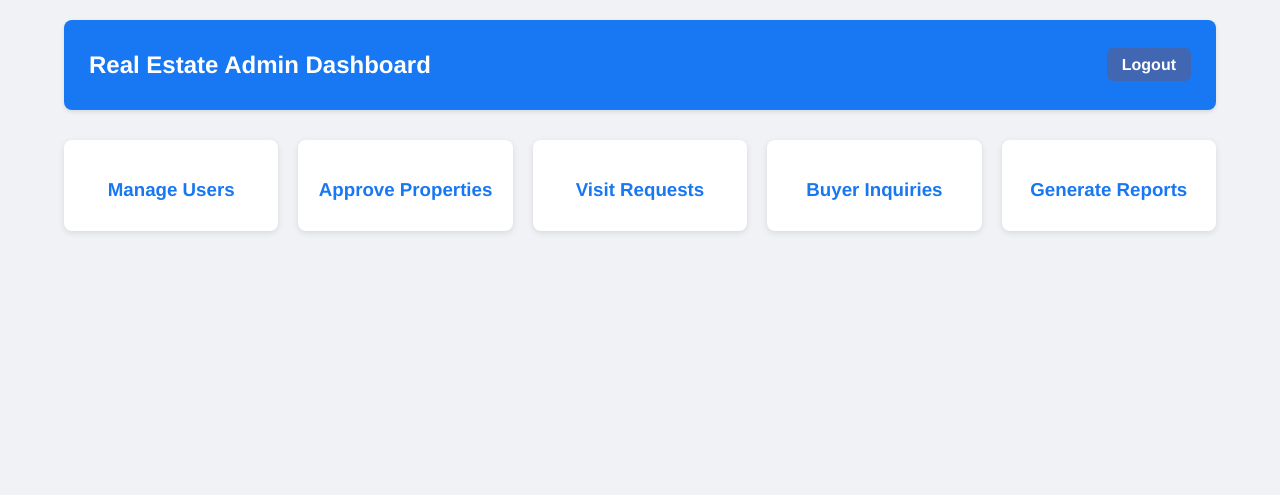
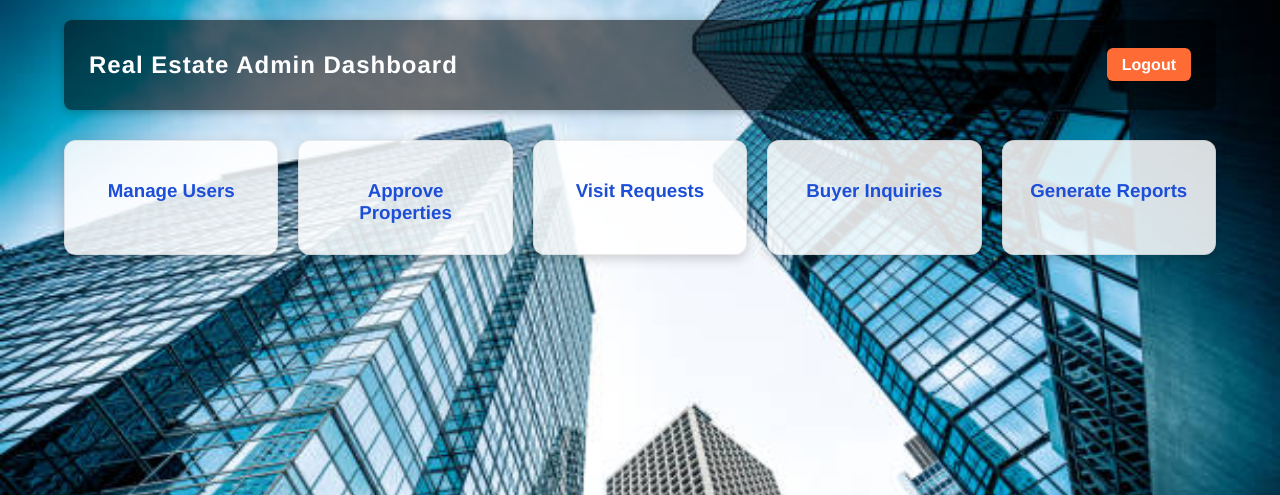
Before and after one commit to mustafatausif2002/WT_Fall_25-26, a PHP site: page /html/dashboard.html in a window 1280 px wide. Shown: the top 495 px of the page. Run offline with PHP 8.4, Linux system fonts and the light colour scheme.

Commit message:
add bg image in dashboard

```diff
--- a/Project/Admin/css/dashboard.css
+++ b/Project/Admin/css/admindashboard.css
@@ -1,8 +1,10 @@
 body {
     font-family: Helvetica, Arial, sans-serif;
-    background-color: #f0f2f5;
     margin: 0;
     padding: 0;
+    background: url('../images/dashboard.jpg') no-repeat center center fixed;
+    background-size: cover;
+    color: #111;
 }
 
 .dashboard-container {
@@ -14,24 +16,30 @@ header {
     display: flex;
     justify-content: space-between;
     align-items: center;
-    background-color: #1877f2;
+    background: rgba(0, 0, 0, 0.55);
     color: white;
     padding: 15px 25px;
     border-radius: 8px;
-    box-shadow: 0 2px 4px rgba(0,0,0,0.1);
+    box-shadow: 0 2px 8px rgba(0,0,0,0.25);
 }
 
 header h1 {
     font-size: 24px;
+    letter-spacing: 1px;
 }
 
 header .logout a {
     text-decoration: none;
     color: white;
-    background-color: #4267b2;
+    background-color: #ff6b35;
     padding: 8px 15px;
     border-radius: 6px;
     font-weight: bold;
+    transition: 0.3s ease;
+}
+
+header .logout a:hover {
+    background-color: #ff8a5a;
 }
 
 .cards {
@@ -43,17 +51,23 @@ header .logout a {
 
 .card {
     display: block;
-    background-color: white;
-    border-radius: 8px;
+    background: rgba(255, 255, 255, 0.85);
+    border-radius: 12px;
     padding: 20px;
     text-align: center;
     text-decoration: none;
     color: #050505;
-    box-shadow: 0 2px 6px rgba(0,0,0,0.1);
+    box-shadow: 0 4px 12px rgba(0,0,0,0.18);
     transition: all 0.3s ease;
+    border: 1px solid rgba(0,0,0,0.08);
+}
+
+.card:hover {
+    transform: translateY(-5px);
+    box-shadow: 0 6px 18px rgba(0,0,0,0.25);
 }
 
 .card h3 {
     margin-bottom: 10px;
-    color: #1877f2;
+    color: #1d4ed8;
 }
--- a/Project/Admin/html/dashboard.html
+++ b/Project/Admin/html/dashboard.html
@@ -3,7 +3,7 @@
 <head>
     <meta charset="UTF-8">
     <title>Admin Dashboard</title>
-    <link rel="stylesheet" href="../css/dashboard.css">
+    <link rel="stylesheet" href="../css/admindashboard.css">
 </head>
 <body>
 
```
Also changed, not shown: Project/Admin/images/dashboard.jpg (added).
